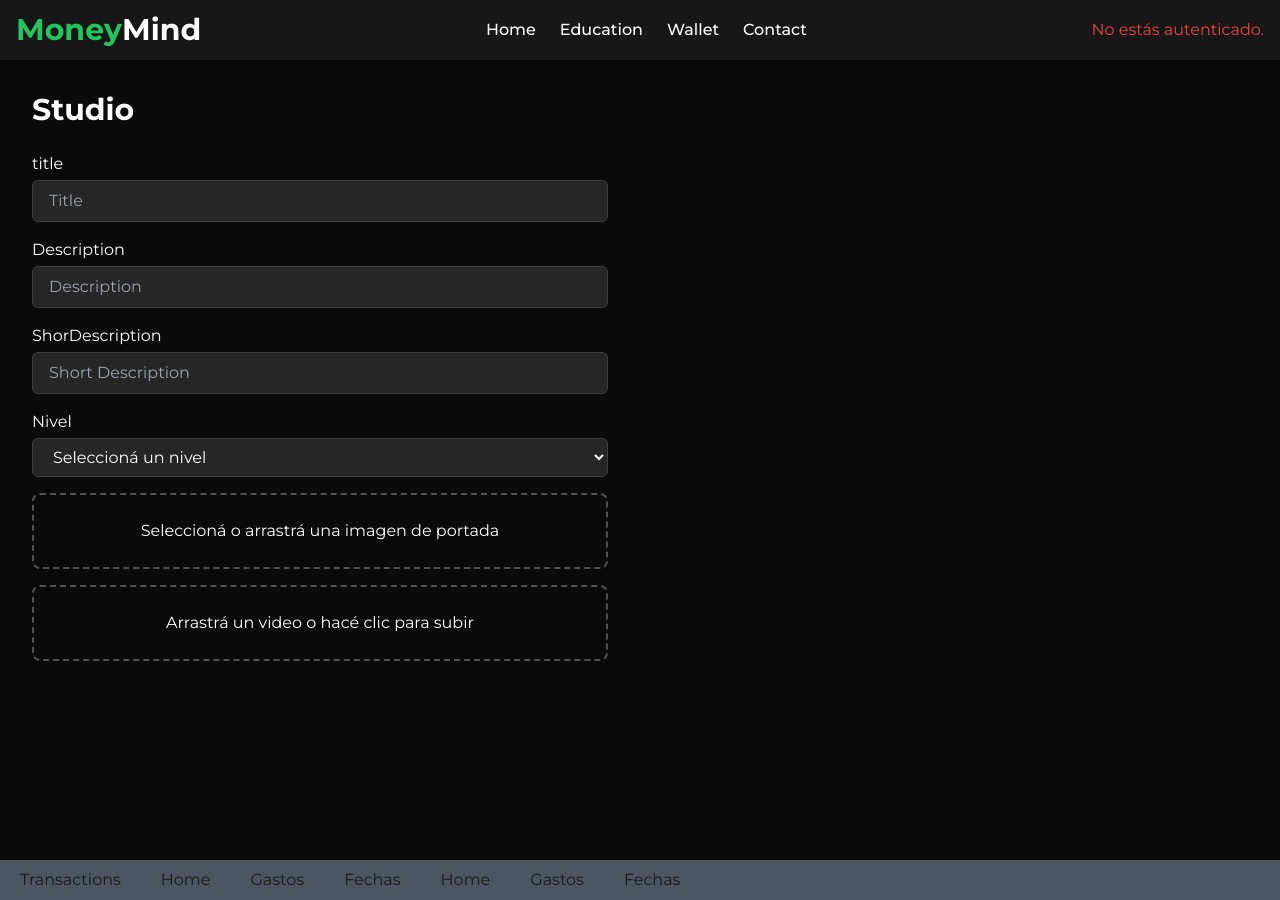
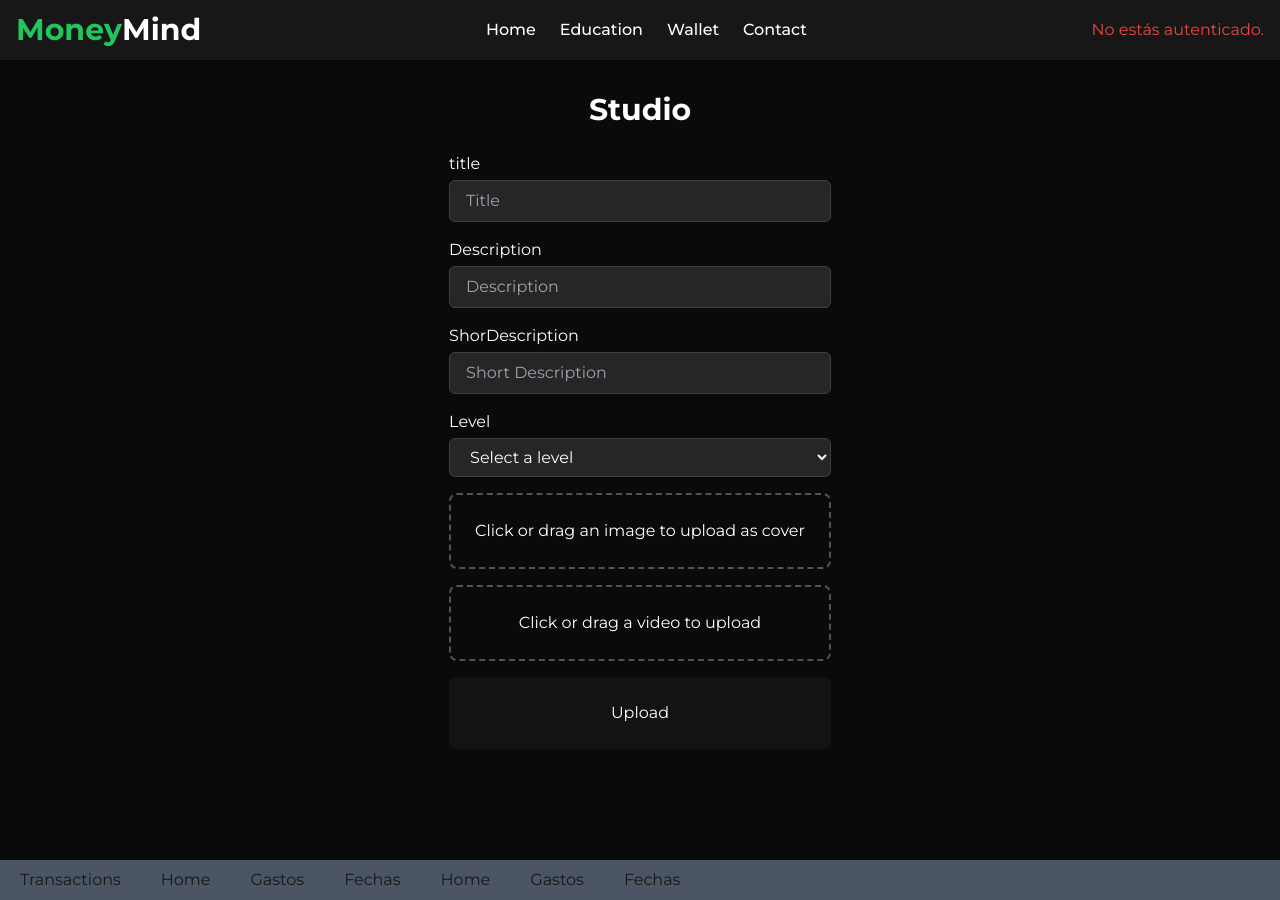
Before and after one commit to Lau-szutner/Money-Mind, a Next.js app in the folder frontend/: page /creators/studio in a window 1280 px wide. Built offline with nearby package versions, Linux system fonts and the light colour scheme.

Commit message:
cambio de idioma y btn

```diff
--- a/frontend/src/app/creators/studio/page.tsx
+++ b/frontend/src/app/creators/studio/page.tsx
@@ -8,8 +8,9 @@ export default function Studio() {
 
   return (
     <main className="min-h-screen p-8 bg-neutral-950 text-white">
-      <h1 className="text-3xl font-bold mb-6">Studio</h1>
+      <h1 className="text-3xl font-bold mb-6 text-center">Studio</h1>
 
+      <div className="flex gap-5 justify-evenly">
         <form action="" method="post" className="flex flex-col gap-4 max-w-xl">
           {[
             { name: 'title', placeholder: 'Title' },
@@ -27,28 +28,28 @@ export default function Studio() {
             </label>
           ))}
 
-        {/* Nivel del curso */}
+          {/* Course Level */}
           <label className="flex flex-col gap-1">
-          Nivel
+            Level
             <select
               name="level"
               className="px-4 py-2 rounded-md bg-neutral-800 text-white border border-neutral-700 focus:outline-none focus:ring-2 focus:ring-blue-500"
             >
-            <option value="">Seleccioná un nivel</option>
-            <option value="beginner">Principiante</option>
-            <option value="intermediate">Intermedio</option>
-            <option value="advanced">Avanzado</option>
+              <option value="">Select a level</option>
+              <option value="beginner">Beginner</option>
+              <option value="intermediate">Intermediate</option>
+              <option value="advanced">Advanced</option>
             </select>
           </label>
 
-        {/* Portada (FrontPage) */}
+          {/* FrontPage Image */}
           <label
             htmlFor="frontPageInput"
             className="border-2 border-dashed border-neutral-600 p-6 rounded-lg text-center cursor-pointer hover:bg-neutral-800 transition-colors"
           >
             {frontImage
-            ? `Imagen cargada: ${frontImage.name}`
-            : 'Seleccioná o arrastrá una imagen de portada'}
+              ? `Image uploaded: ${frontImage.name}`
+              : 'Click or drag an image to upload as cover'}
             <input
               id="frontPageInput"
               name="FrontPage"
@@ -62,14 +63,14 @@ export default function Studio() {
             />
           </label>
 
-        {/* Video */}
+          {/* Video Upload */}
           <label
             htmlFor="videoInput"
             className="border-2 border-dashed border-neutral-600 p-6 rounded-lg text-center cursor-pointer hover:bg-neutral-800 transition-colors"
           >
             {videoFile
-            ? `Video cargado: ${videoFile.name}`
-            : 'Arrastrá un video o hacé clic para subir'}
+              ? `Video uploaded: ${videoFile.name}`
+              : 'Click or drag a video to upload'}
             <input
               id="videoInput"
               name="Video"
@@ -82,17 +83,22 @@ export default function Studio() {
               }}
             />
           </label>
+          <button
+            type="submit"
+            className="bg-topHeader p-6 rounded-lg text-center hover:bg-greenIn transition-colors"
+          >
+            Upload
+          </button>
         </form>
+
         {(frontImage || videoFile) && (
           <div className="mt-8 space-y-6">
             {frontImage && (
               <div>
-              <h2 className="text-lg font-semibold mb-2">
-                Previsualización de la imagen:
-              </h2>
+                <h2 className="text-lg font-semibold mb-2">Image Preview:</h2>
                 <img
                   src={URL.createObjectURL(frontImage)}
-                alt="Previsualización"
+                  alt="Preview"
                   className="max-w-sm rounded-lg border border-neutral-700"
                 />
               </div>
@@ -100,9 +106,7 @@ export default function Studio() {
 
             {videoFile && (
               <div>
-              <h2 className="text-lg font-semibold mb-2">
-                Previsualización del video:
-              </h2>
+                <h2 className="text-lg font-semibold mb-2">Video Preview:</h2>
                 <video
                   controls
                   src={URL.createObjectURL(videoFile)}
@@ -112,6 +116,7 @@ export default function Studio() {
             )}
           </div>
         )}
+      </div>
     </main>
   );
 }
--- a/frontend/tailwind.config.mjs
+++ b/frontend/tailwind.config.mjs
@@ -19,7 +19,7 @@ export default {
         topHeader: '#131313',
         whiteText: '#DDDDDD',
         redSpend: '#D54C4C',
-        greenIn: '#00DC1D',
+        greenIn: '#39B54A',
         bgComponents: '#626262',
       },
     },
@@ -27,5 +27,4 @@ export default {
   plugins: [],
 };
 
-
 // background: '#353535',
```
Lines whose indentation alone changed are shown as unchanged.
